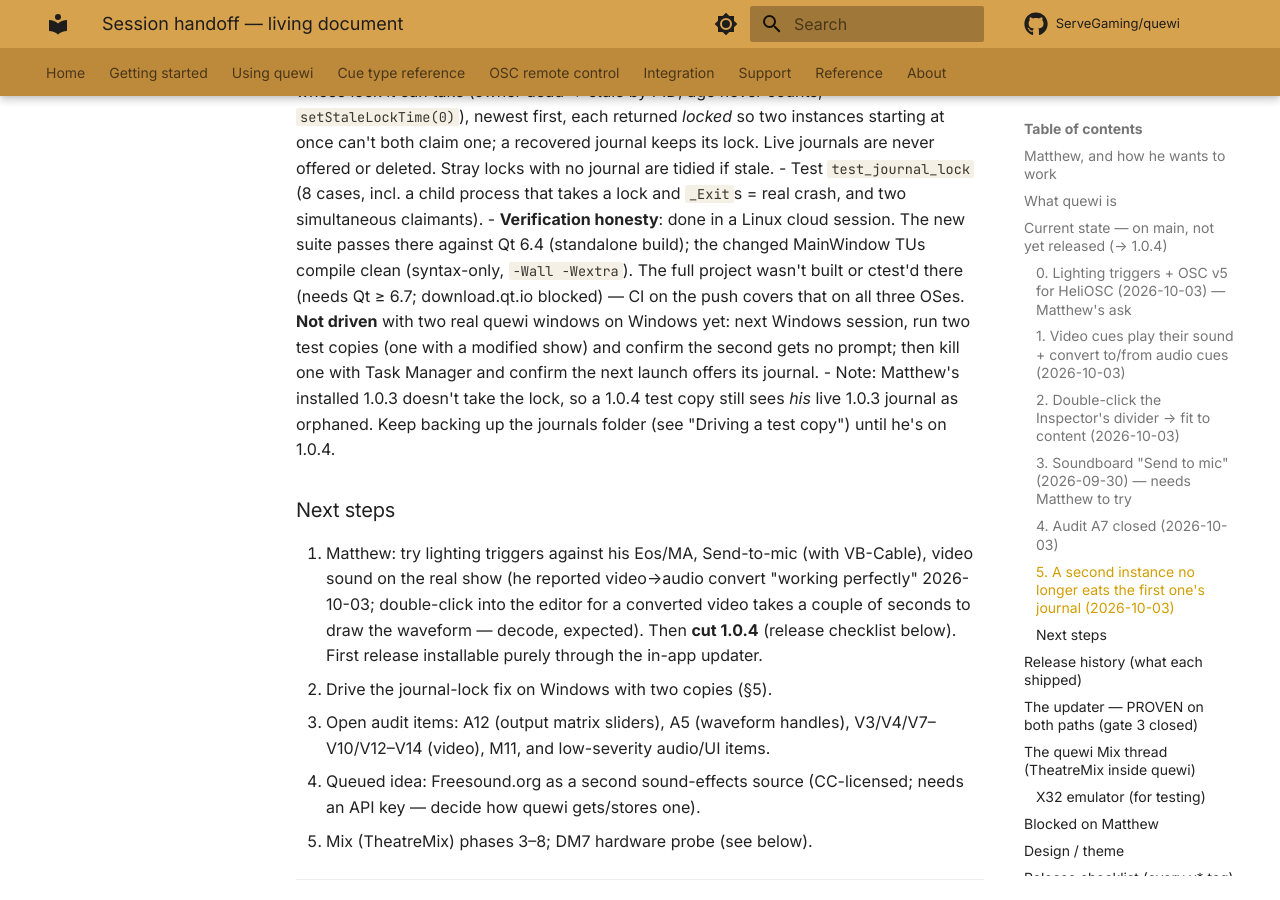
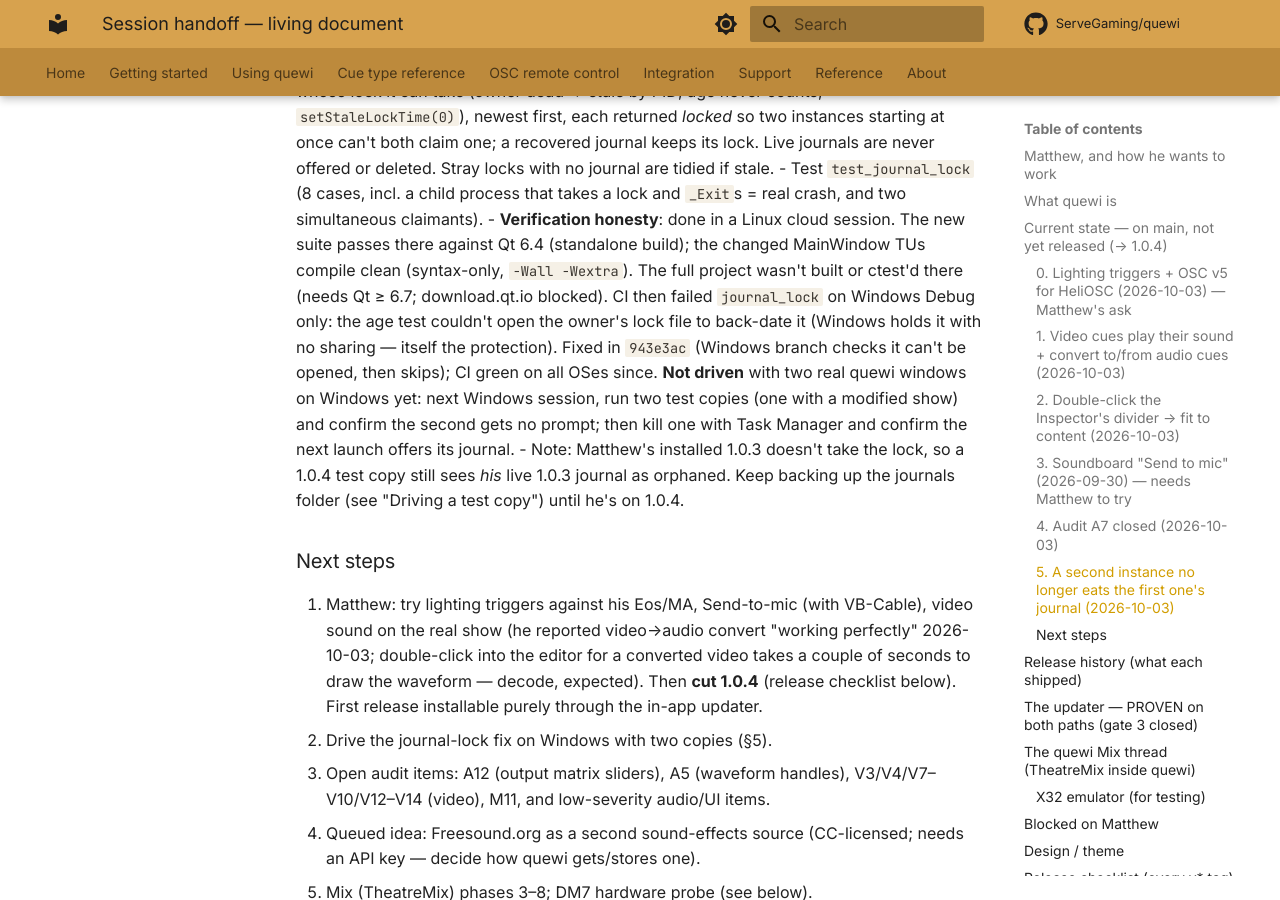
Before and after one commit to ServeGaming/quewi, an MkDocs documentation site: the page built from docs/dev/session-handoff.md, in a window 1280 px wide and 900 px high, scrolled down 4304 px. Built offline with MkDocs 1.6.1 and Material for MkDocs 9.7.7, drawn with Linux system fonts in a browser that asks for light colours; comment, search, counter and statistics services are not loaded; some of the changed text lies outside the part shown.

Commit message:
docs(handoff): journal-lock fix is green in CI on all OSes
Co-Authored-By: Claude Opus 5.5 <noreply@anthropic.com>
Claude-Session: https://claude.ai/code/session_01M6AdyXhiqABQZpYsJNfe8U

```diff
--- a/docs/dev/session-handoff.md
+++ b/docs/dev/session-handoff.md
@@ -50,8 +50,8 @@ site (MkDocs, `docs/`) deploys to GitHub Pages on every push to `main`
 
 ## Current state — on `main`, not yet released (→ 1.0.4)
 
-All committed and pushed. **28 ctest suites** (27 green on Windows at the
-last local run; the new `journal_lock` suite was verified on Linux — see §5).
+All committed and pushed. **28 ctest suites, all green in CI on Windows,
+macOS and Linux (+ ASan/UBSan, TSan) at `6dabf77`.**
 
 ### 0. Lighting triggers + OSC v5 for HeliOSC (2026-10-03) — Matthew's ask
 "A lighting tab where I select portions of a song that send OSC or MIDI to
@@ -186,8 +186,11 @@ offered or deleted. Stray locks with no journal are tidied if stale.
 - **Verification honesty**: done in a Linux cloud session. The new suite
   passes there against Qt 6.4 (standalone build); the changed MainWindow TUs
   compile clean (syntax-only, `-Wall -Wextra`). The full project wasn't built
-  or ctest'd there (needs Qt ≥ 6.7; download.qt.io blocked) — CI on the push
-  covers that on all three OSes. **Not driven** with two real quewi windows
+  or ctest'd there (needs Qt ≥ 6.7; download.qt.io blocked). CI then failed
+  `journal_lock` on Windows Debug only: the age test couldn't open the owner's
+  lock file to back-date it (Windows holds it with no sharing — itself the
+  protection). Fixed in `943e3ac` (Windows branch checks it can't be opened,
+  then skips); CI green on all OSes since. **Not driven** with two real quewi windows
   on Windows yet: next Windows session, run two test copies (one with a
   modified show) and confirm the second gets no prompt; then kill one with
   Task Manager and confirm the next launch offers its journal.
```
